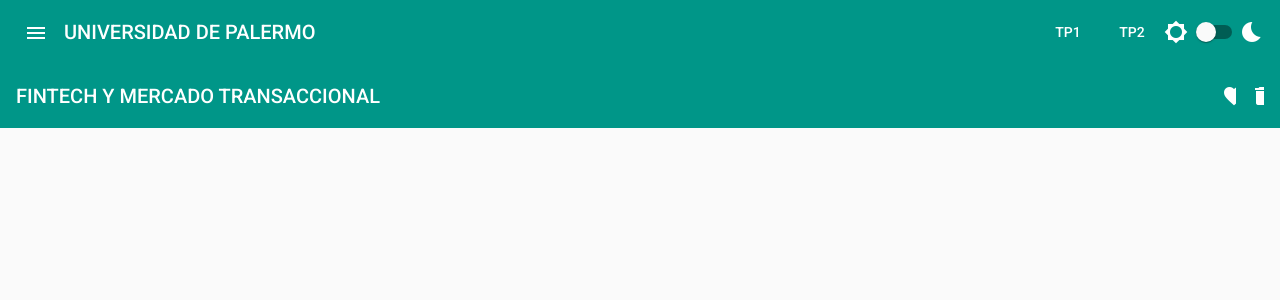
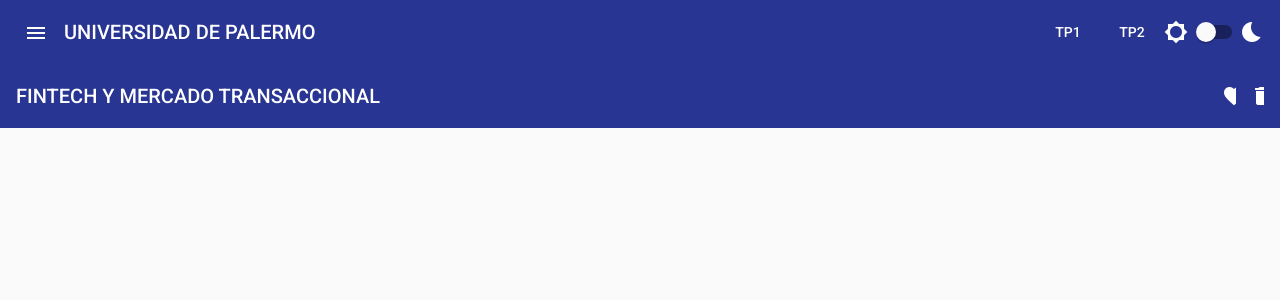
Before and after one commit to lautaromsc/fintech, an Angular app in the folder frontend/: page / in a window 1280 px wide. Shown: the top 300 px of the page. Built offline with nearby package versions, Linux system fonts and the light colour scheme.

Commit message:
cambio a color azul barra

```diff
--- a/frontend/src/styles.scss
+++ b/frontend/src/styles.scss
@@ -4,7 +4,10 @@
 
 @include mat.core();
 
-$angular-primary: mat.define-palette(mat.$teal-palette, 500, 100, 900);
+
+
+
+$angular-primary: mat.define-palette(mat.$indigo-palette, 800, 800, 800);
 $angular-accent: mat.define-palette(mat.$pink-palette, A200, A100, A400);
 
 $angular-warn: mat.define-palette(mat.$red-palette);
```
